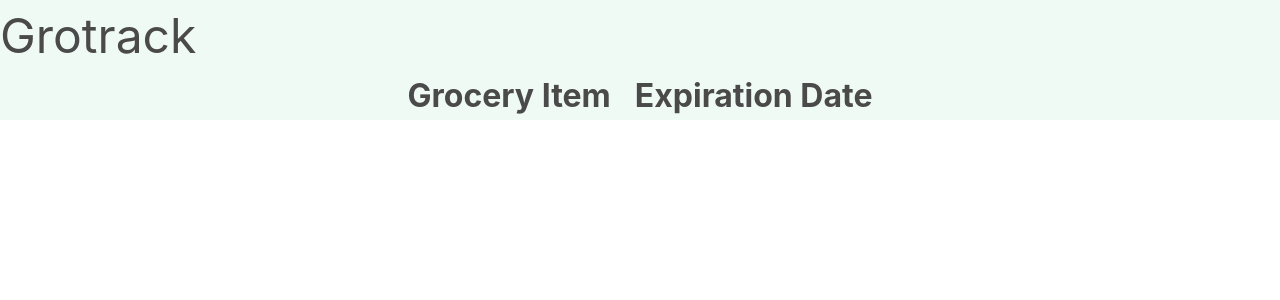
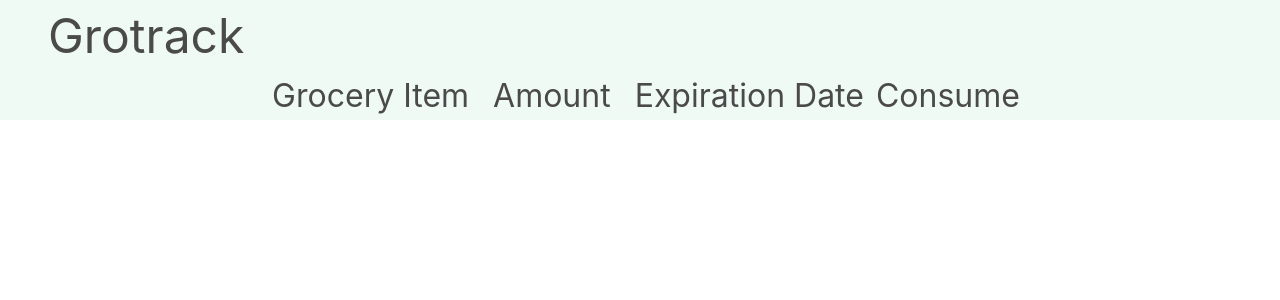
Before and after one commit to Computer-Kids-Club/grotrack, a PHP site: page /add_gro_page.php in a window 1280 px wide. Shown: the top 300 px of the page. Run offline with PHP 8.4, Linux system fonts and the light colour scheme; data that the repository does not hold is empty.

Commit message:
you can now eat

```diff
--- a/add_gro_page.php
+++ b/add_gro_page.php
@@ -1,7 +1,7 @@
 <!DOCTYPE html>
 <html>
 <link rel="stylesheet" href="https://cdn.jsdelivr.net/npm/bulma@0.9.2/css/bulma.min.css">
-<h1 class='has-background-success-light is-size-1'>Grotrack</h1>
+<h1 class='has-background-success-light is-size-1 pl-6'>Grotrack</h1>
 <!-- <style type="text/css">
         table.mytable {
             border: 1px solid Green;
@@ -31,8 +31,7 @@
         margin-right: auto;
     }
 </style>
-<body>
-<div class = "has-background-success-light">
+<body class = "has-background-success-light">
 <?php
 
 $host = "localhost:3306";
@@ -42,22 +41,25 @@ if (!is_null($_SERVER["SERVER_NAME"]) && $_SERVER["SERVER_NAME"] ===  "www.grotr
 $conn = new mysqli($host, "groperson", "gropassword", "groceries");
 //$uuid = ???
 //$query = "SELECT groceries.name, groceries.exp_date FROM groceries INNER JOIN users ON groceries.user_id = users.id WHERE users.uuid = '".$uuid';";
-$query = "SELECT name, exp_date FROM groceries;";
+$query = "SELECT id, name, amount, exp_date FROM groceries;";
 $results = $conn -> query($query);
 echo "<table class = 'has-text-centered has-background-success-light mytable'>";
 echo "<tr>";
-echo "<td>" . '<b class = "is-size-3 mx-3"> Grocery Item </b>' . "</td>";
-echo "<td>" . '<b class = "is-size-3 mx-3"> Expiration Date </b>' . "</td>";
+echo "<td>" . '<div class = "is-size-3 mx-3"> Grocery Item </div>' . "</td>";
+echo "<td>" . '<div class = "is-size-3 mx-3"> Amount </div>' . "</td>";
+echo "<td>" . '<div class = "is-size-3 mx-3"> Expiration Date </div>' . "</td>";
+echo "<td>" . '<div class = "is-size-3"> Consume <div>' . "</td>";
 echo "</tr>";
 while($row = mysqli_fetch_assoc($results)) {
     echo"<tr>";
     echo "<td>" . $row['name'] . "</td>";
+    echo "<td>" . $row['amount'] . "</td>";
     echo "<td>" . $row['exp_date'] . "</td>";
+    echo "<td>" . '<form action="update_amount.php" method="get"><button name="id" value="'.$row['id'].'" class="button is-outlined is-small is-primary mb-1"> Consume </button></form>' . "</td>";
     echo "</tr>";
 }
 echo "</table>";
 ?>
-</div>
 </body>
 </html>
 
```
Also changed, not shown: 1 other file.
